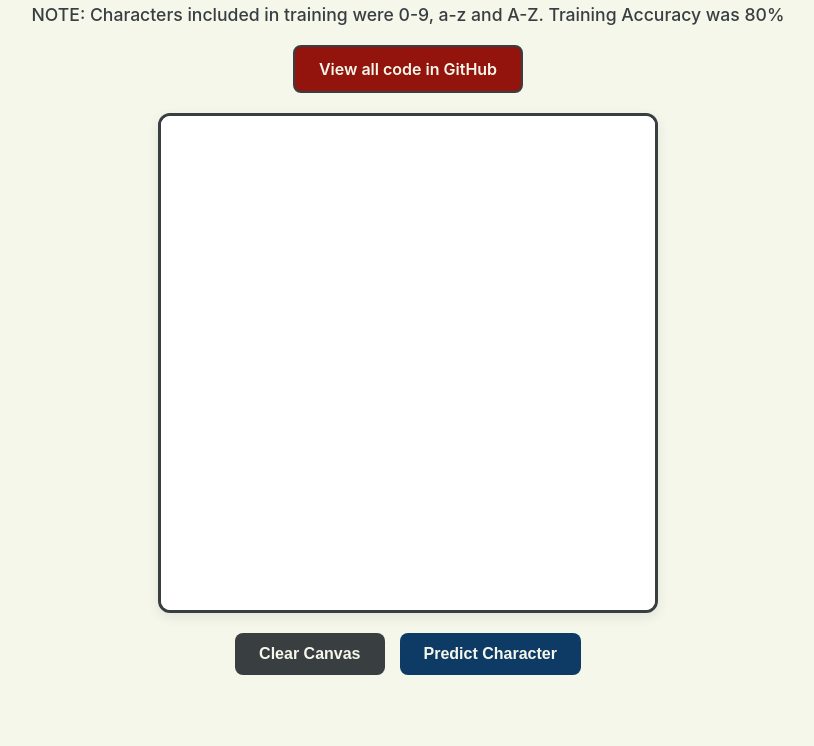
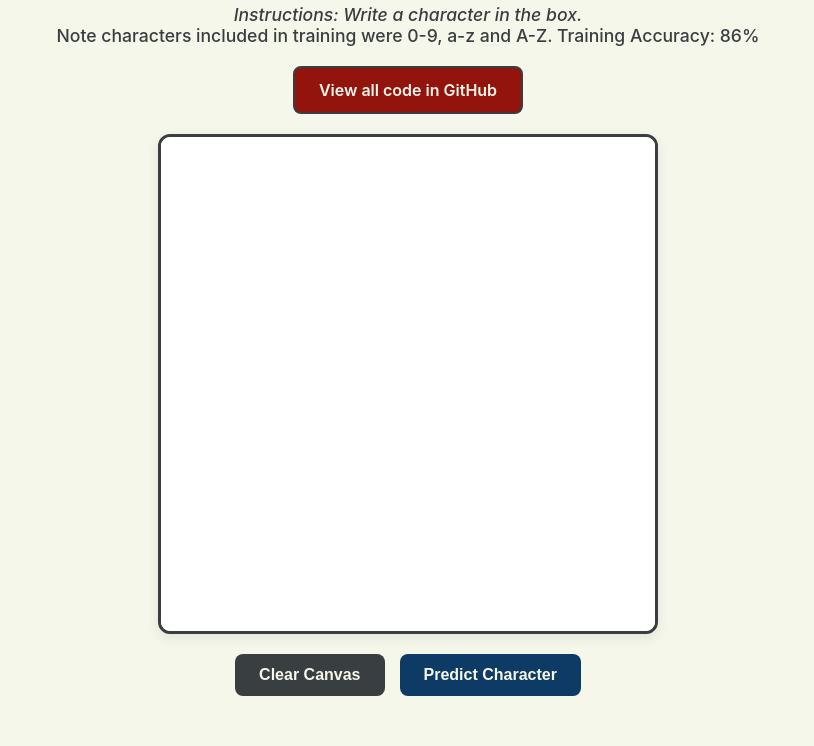
Before and after one commit to AmiriHayes/sandbox, a plain HTML site: page august/08_26_25/index.html in a window 1280 px wide. Shown: the part 95-841 px from the top of the page, without its empty margins (232-1046 px from the left). Before the commit the page ends 820 px from the top, so only its background shows below. Drawn offline with Linux system fonts and the light colour scheme.

Commit message:
Update index.html

```diff
--- a/august/08_26_25/index.html
+++ b/august/08_26_25/index.html
@@ -199,7 +199,7 @@
     <!-- Title Section -->
     <div class="section">
         <h1 class="title">Alphanumeric Character Predictions</h1>
-        <p class="instruction">NOTE: Characters included in training were 0-9, a-z and A-Z. Training Accuracy was 80%</p>
+        <p class="instruction"><i>Instructions: Write a character in the box.</i> <br> Note characters included in training were 0-9, a-z and A-Z. Training Accuracy: 86%</p>
         <a href="https://github.com/AmiriHayes/sandbox/tree/main/august/08_26_25" class="github-button" target="_blank">
             View all code in GitHub
         </a>
```
